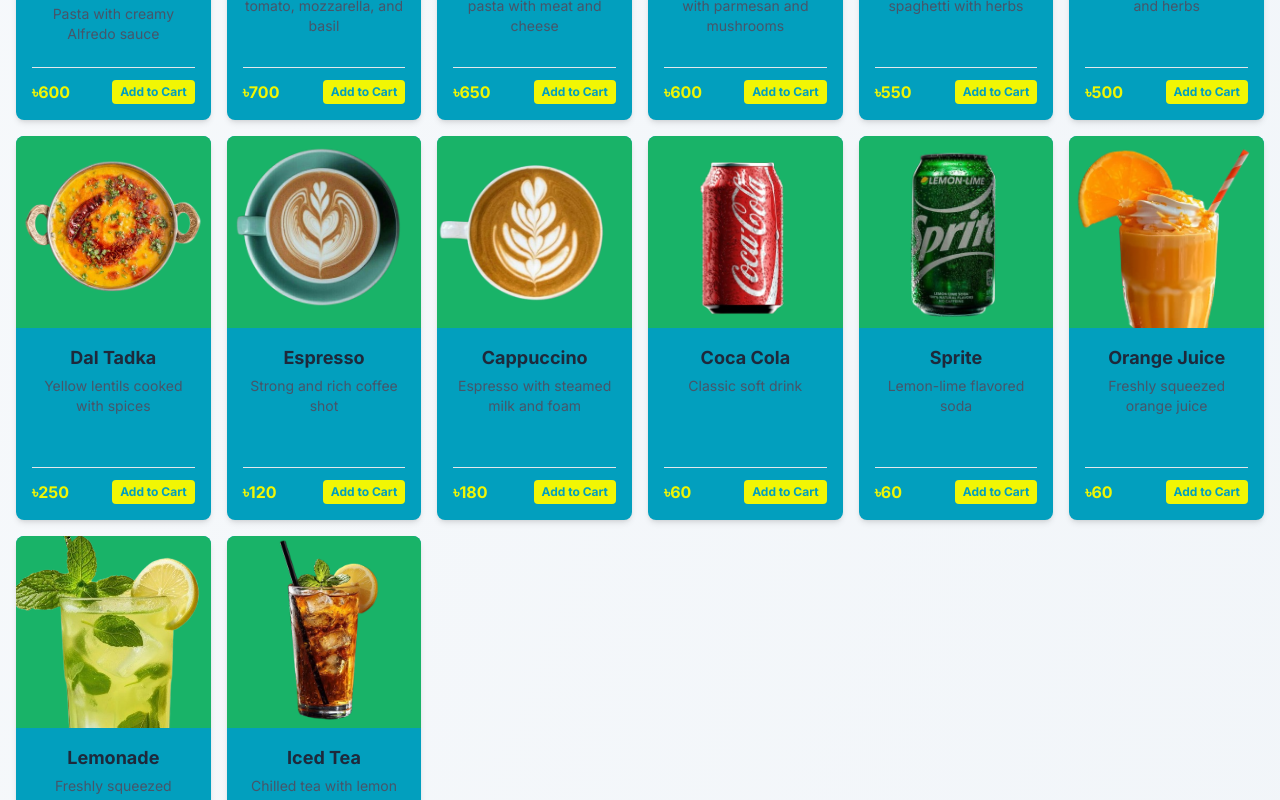
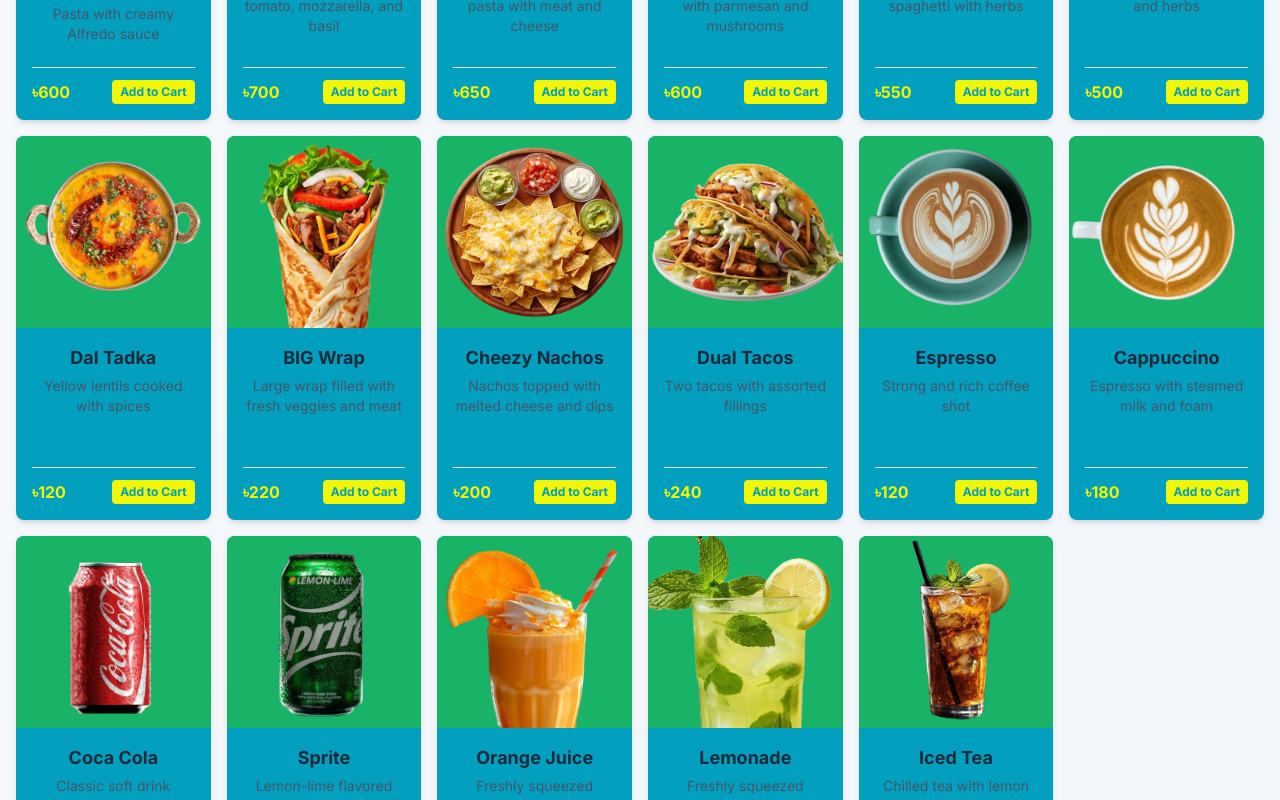
Before and after one commit to uzicodes/Culinary-Canvas, a Next.js app: page /all-items in a window 1280 px wide. Shown: the part 2100-2900 px from the top of the page. Built offline with nearby package versions, Linux system fonts and the light colour scheme.

Commit message:
some more products added & changed some prices

```diff
--- a/src/app/all-items/page.tsx
+++ b/src/app/all-items/page.tsx
@@ -67,14 +67,17 @@ export default function AllProductsPage({ searchParams }: { searchParams: { [key
   { id: 63, name: 'Risotto', description: 'Creamy Italian rice dish with parmesan and mushrooms', price: 600, category: 'italian', image: '/items/italian/risotto.png' },
   { id: 64, name: 'Spaghetti', description: 'Traditional Italian spaghetti with herbs', price: 550, category: 'italian', image: '/items/italian/spaghetti.png' },
   { id: 70, name: 'Chicken Biryani', description: 'Spiced rice with chicken and herbs', price: 500, category: 'traditional', image: '/items/traditional/biryani.png' },
-  { id: 71, name: 'Dal Tadka', description: 'Yellow lentils cooked with spices', price: 250, category: 'traditional', image: '/items/traditional/dal.png' },
+  { id: 71, name: 'Dal Tadka', description: 'Yellow lentils cooked with spices', price: 120, category: 'traditional', image: '/items/traditional/dal.png' },
+  { id: 72, name: 'BIG Wrap', description: 'Large wrap filled with fresh veggies and meat', price: 220, category: 'appetizers', image: '/items/appetizers/BIG Wrap.png' },
+  { id: 73, name: 'Cheezy Nachos', description: 'Nachos topped with melted cheese and dips', price: 200, category: 'appetizers', image: '/items/appetizers/Cheezy Nachos.png' },
+  { id: 74, name: 'Dual Tacos', description: 'Two tacos with assorted fillings', price: 240, category: 'appetizers', image: '/items/appetizers/Dual Tacos.png' },
   { id: 80, name: 'Espresso', description: 'Strong and rich coffee shot', price: 120, category: 'coffee', image: '/items/coffee/espresso.png' },
   { id: 81, name: 'Cappuccino', description: 'Espresso with steamed milk and foam', price: 180, category: 'coffee', image: '/items/coffee/cappuccino.png' },
   { id: 90, name: 'Coca Cola', description: 'Classic soft drink', price: 60, category: 'drinks', image: '/items/drinks/coke.png' },
   { id: 91, name: 'Sprite', description: 'Lemon-lime flavored soda', price: 60, category: 'drinks', image: '/items/drinks/sprite.png' },
-  { id: 92, name: 'Orange Juice', description: 'Freshly squeezed orange juice', price: 60, category: 'drinks', image: '/items/drinks/orange.png' },
+  { id: 92, name: 'Orange Juice', description: 'Freshly squeezed orange juice', price: 100, category: 'drinks', image: '/items/drinks/orange.png' },
   { id: 93, name: 'Lemonade', description: 'Freshly squeezed lemonade', price: 80, category: 'drinks', image: '/items/drinks/lemonade.png' },
-  { id: 94, name: 'Iced Tea', description: 'Chilled tea with lemon', price: 70, category: 'drinks', image: '/items/drinks/iced_tea.png' }
+  { id: 94, name: 'Iced Tea', description: 'Chilled tea with lemon', price: 90, category: 'drinks', image: '/items/drinks/iced_tea.png' }
   ];
 
 
```
Also changed, not shown: public/items/appetizers/BIG Wrap.png.
